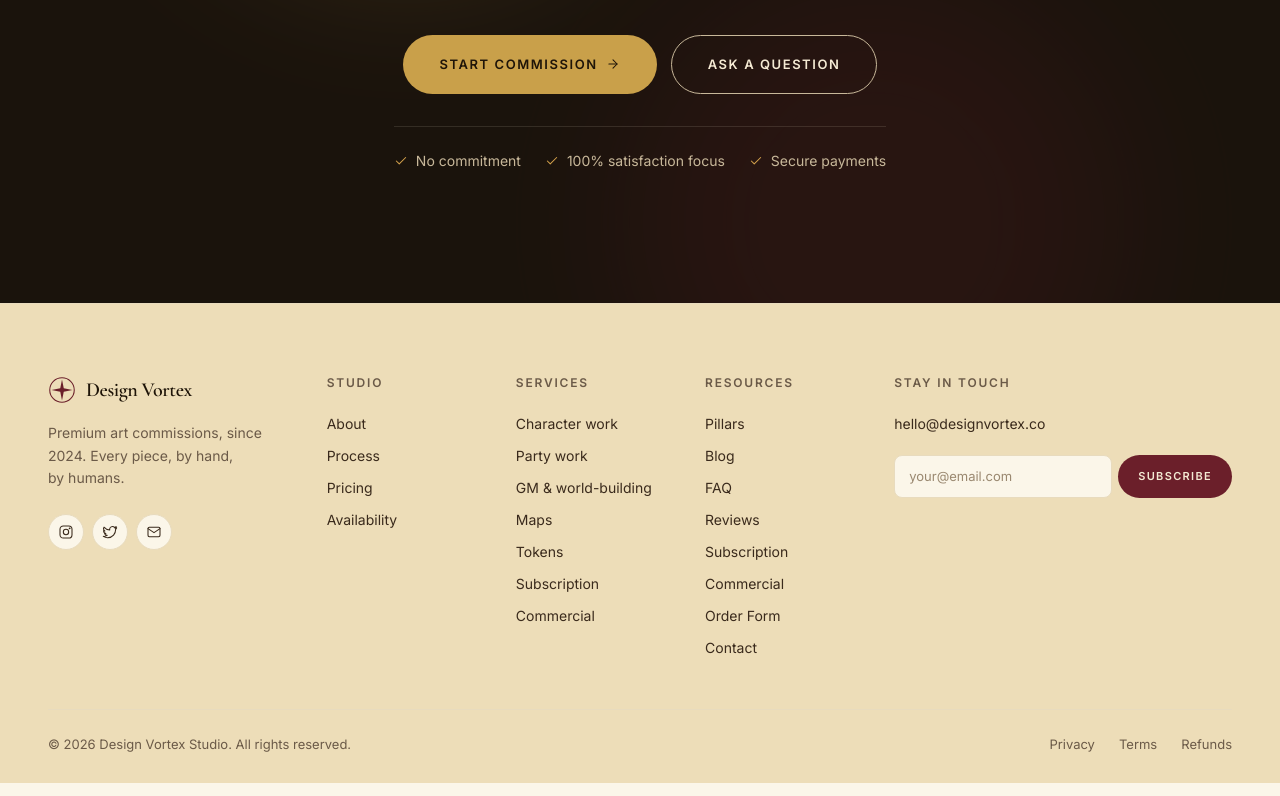
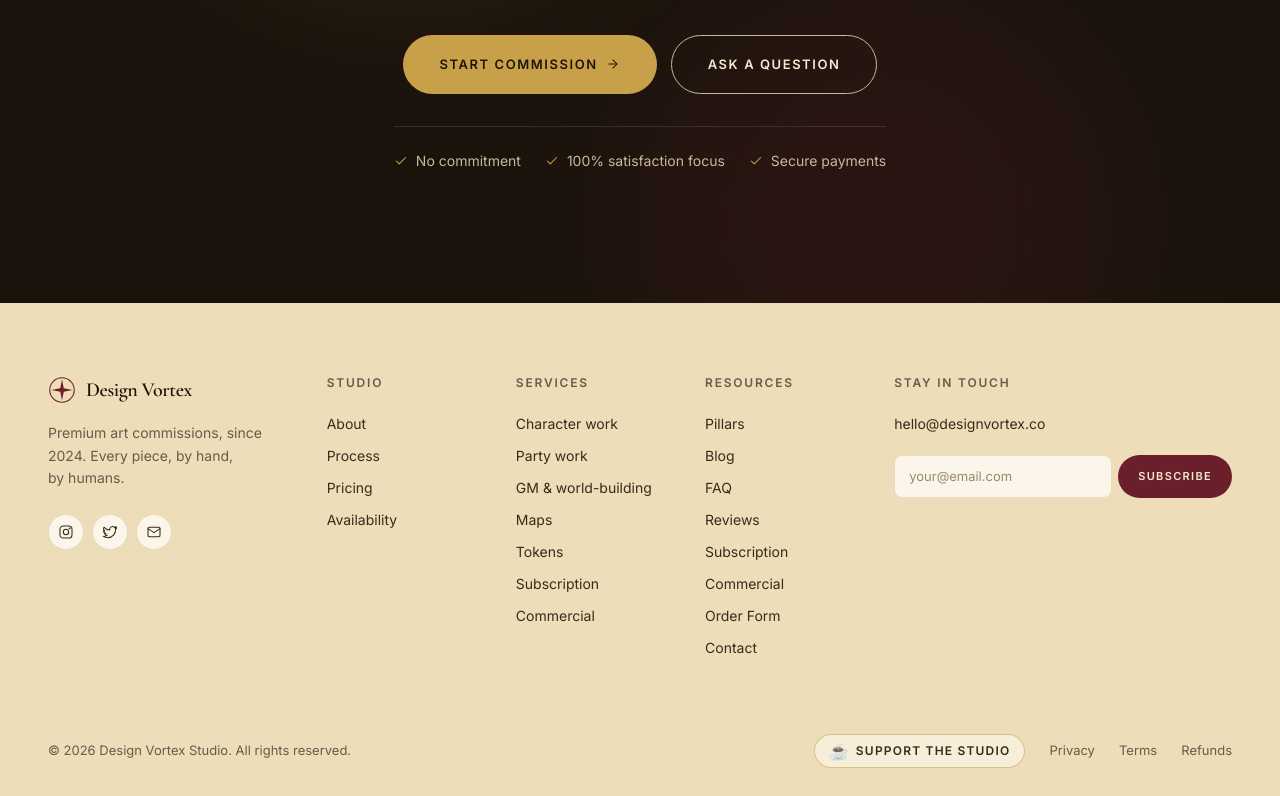
Before and after one commit to HectorG04/designvortek, a Next.js app: page / in a window 1280 px wide. Shown: the part 9737-10533 px from the top of the page. Built offline with nearby package versions, Linux system fonts and the light colour scheme; no server answers.

Commit message:
Footer: add Ko-fi tip pill ('Support the studio') in the bottom strip

```diff
--- a/components/layout/SiteFooter.tsx
+++ b/components/layout/SiteFooter.tsx
@@ -1,5 +1,5 @@
 import Link from 'next/link'
-import { FOOTER_LINKS, SITE_NAME } from '@/lib/constants'
+import { FOOTER_LINKS, SITE_NAME, KOFI_URL } from '@/lib/constants'
 import Logo from './Logo'
 import NewsletterForm from './NewsletterForm'
 
@@ -154,7 +154,19 @@ export default function SiteFooter() {
         {/* Bottom bar */}
         <div className="flex flex-wrap items-center justify-between gap-3 border-t border-border-light pt-6 text-[0.8125rem] text-ink-500">
           <span>© {new Date().getFullYear()} {SITE_NAME} Studio. All rights reserved.</span>
-          <span className="flex gap-6">
+          <div className="flex flex-wrap items-center gap-x-6 gap-y-3">
+            {/* Tip jar — Ko-fi link, agency-feel pill. */}
+            <a
+              href={KOFI_URL}
+              target="_blank"
+              rel="noopener noreferrer"
+              aria-label="Support the studio on Ko-fi"
+              className="group inline-flex items-center gap-1.5 rounded-full border border-gold-500/60 bg-parchment-50/70 px-3.5 py-1.5 text-[0.75rem] font-semibold uppercase tracking-[0.1em] text-ink-700 transition-all duration-150 hover:-translate-y-px hover:border-gold-500 hover:bg-gold-100 hover:text-burgundy-700 hover:shadow-[0_6px_18px_rgba(201,160,74,0.20)]"
+            >
+              <span aria-hidden="true" className="text-base leading-none transition-transform duration-150 group-hover:scale-110">☕</span>
+              Support the studio
+            </a>
+            <span className="flex flex-wrap gap-6">
               {BOTTOM_LINKS.map((link) => (
                 <Link
                   key={link.href}
@@ -166,6 +178,7 @@ export default function SiteFooter() {
               ))}
             </span>
           </div>
+        </div>
 
       </div>
     </footer>
--- a/lib/constants.ts
+++ b/lib/constants.ts
@@ -1,6 +1,10 @@
 export const SITE_NAME = 'Design Vortex'
 export const SITE_URL = 'https://designvortex.co'
 export const SITE_TAGLINE = 'Premium Art Commissions'
+
+/* Ko-fi tip jar — surfaces in the SiteFooter bottom strip as
+ * "Support the studio ☕". Opens in a new tab. */
+export const KOFI_URL = 'https://ko-fi.com/designvortex'
 export const SITE_DESCRIPTION =
   'Hand-painted TTRPG character portraits, VTT tokens, party illustrations, NPC packs, maps and bespoke art. Commissions from $25. Genre-agnostic, hand-drawn, never AI.'
 
```
Lines whose indentation alone changed are shown as unchanged.
